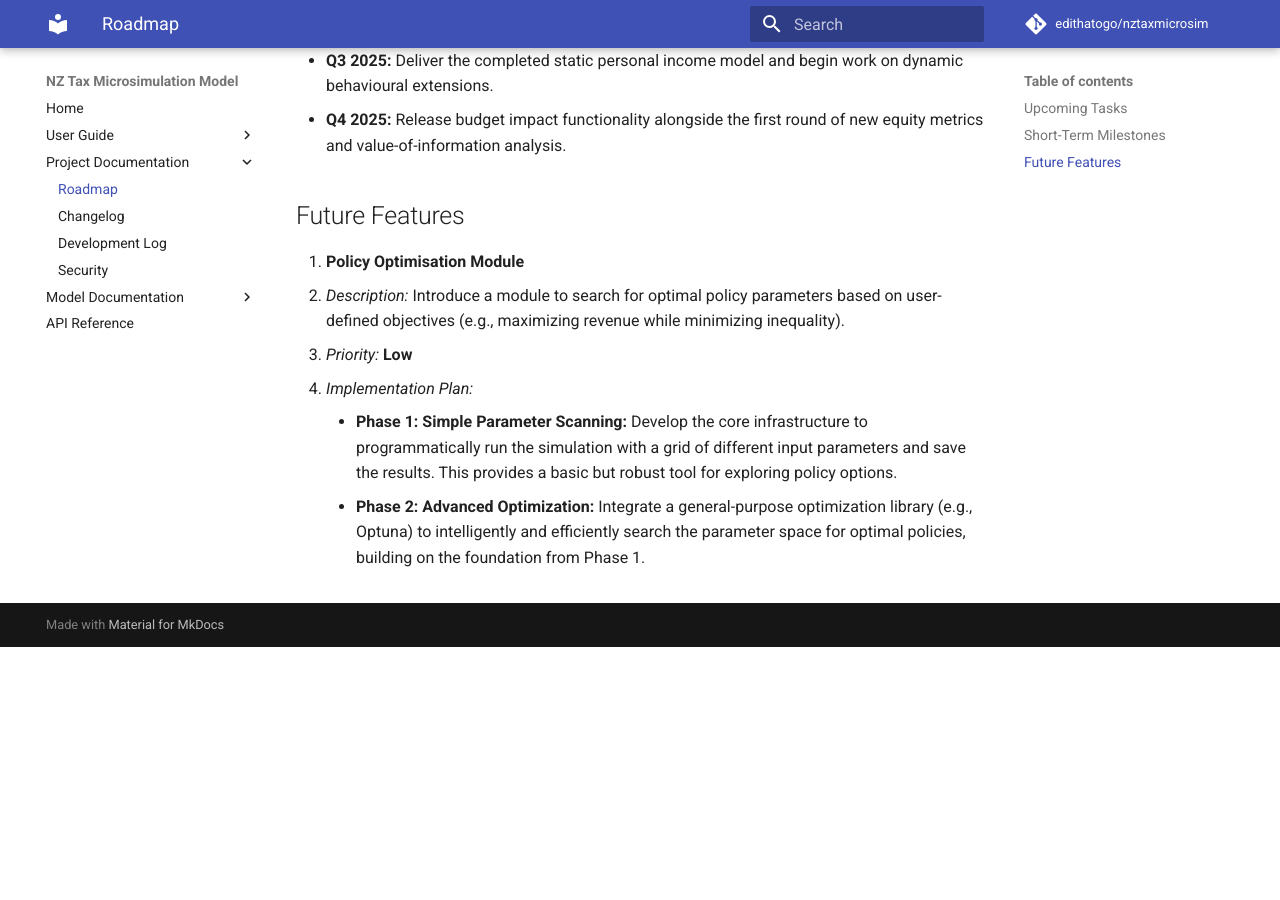
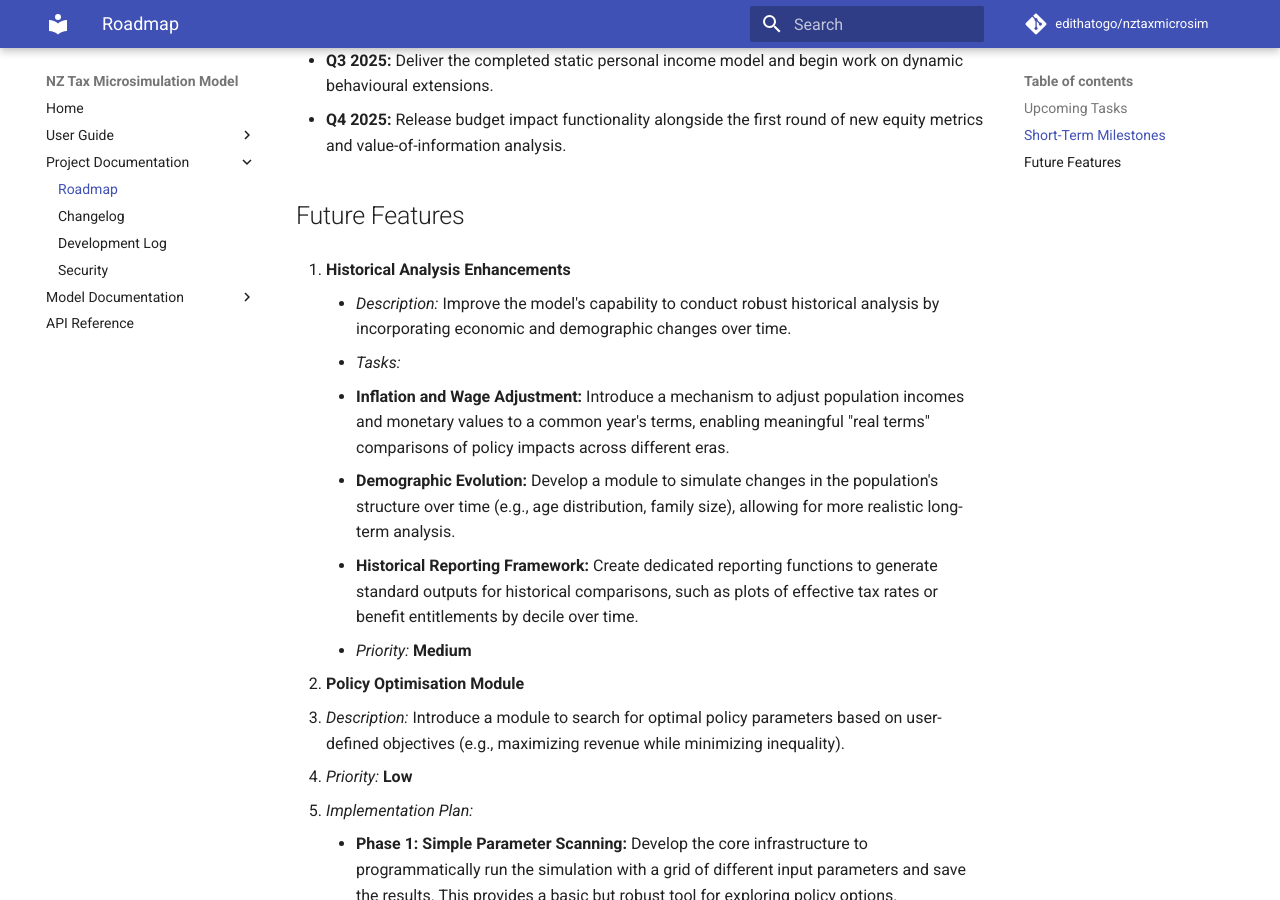
Before and after one commit to edithatogo/nztaxmicrosim, an MkDocs documentation site: the page built from docs/ROADMAP.md, in a window 1280 px wide and 900 px high, scrolled down 1560 px. Built offline with MkDocs 1.6.1 and Material for MkDocs 9.7.7, drawn with Linux system fonts in a browser that asks for light colours; comment, search, counter and statistics services are not loaded; before the commit the page ends 2207 px from its top, so only the background shows below that.

Commit message:
Docs: Update roadmap with historical analysis features

```diff
--- a/docs/ROADMAP.md
+++ b/docs/ROADMAP.md
@@ -52,6 +52,14 @@
 
 ## Future Features
 
+10. **Historical Analysis Enhancements**
+    - *Description:* Improve the model's capability to conduct robust historical analysis by incorporating economic and demographic changes over time.
+    - *Tasks:*
+      - **Inflation and Wage Adjustment:** Introduce a mechanism to adjust population incomes and monetary values to a common year's terms, enabling meaningful "real terms" comparisons of policy impacts across different eras.
+      - **Demographic Evolution:** Develop a module to simulate changes in the population's structure over time (e.g., age distribution, family size), allowing for more realistic long-term analysis.
+      - **Historical Reporting Framework:** Create dedicated reporting functions to generate standard outputs for historical comparisons, such as plots of effective tax rates or benefit entitlements by decile over time.
+    - *Priority:* **Medium**
+
 9. **Policy Optimisation Module**
    - *Description:* Introduce a module to search for optimal policy parameters based on user-defined objectives (e.g., maximizing revenue while minimizing inequality).
    - *Priority:* **Low**
```
